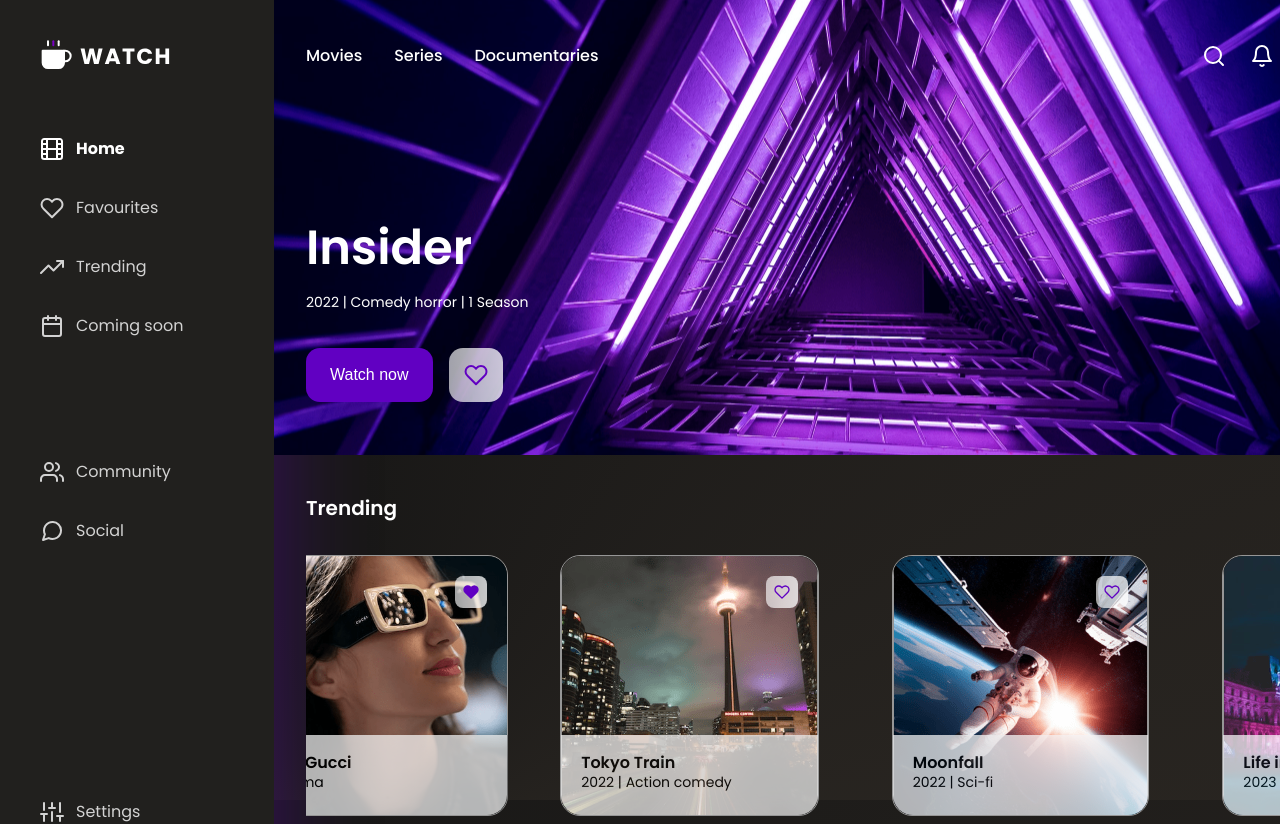
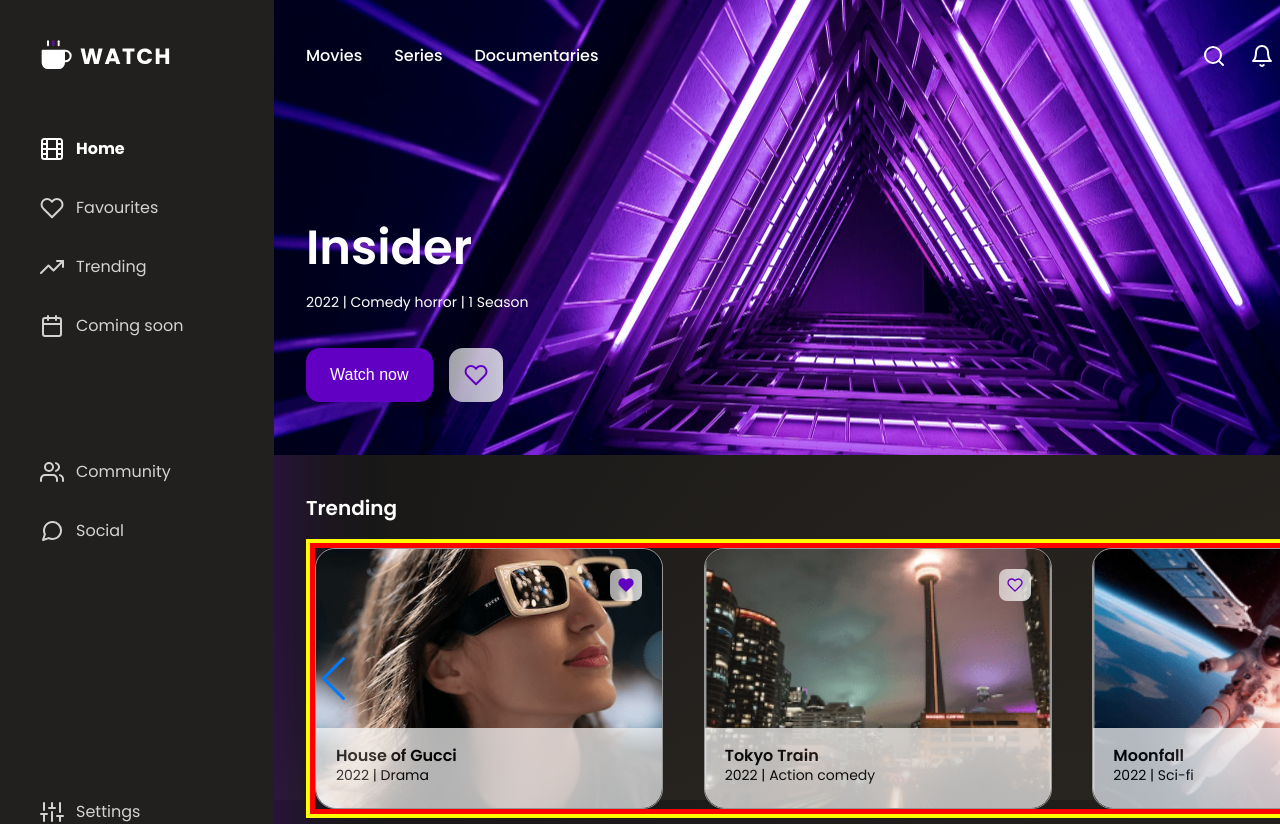
Before and after one commit to yu-nykanorova/movie, a React (Vite) app: page / in a window 1280 px wide. Shown: the top 824 px of the page. Built offline with nearby package versions, Linux system fonts and the light colour scheme; sample sign-in values are in the browser's storage.

Commit message:
slick slider changed by swiper for trending section

```diff
--- a/package.json
+++ b/package.json
@@ -13,8 +13,7 @@
     "react": "^18.2.0",
     "react-dom": "^18.2.0",
     "react-router-dom": "^6.22.3",
-    "react-slick": "^0.30.2",
-    "slick-carousel": "^1.8.1"
+    "swiper": "^11.1.15"
   },
   "devDependencies": {
     "@types/react": "^18.2.66",
--- a/src/index.scss
+++ b/src/index.scss
@@ -2,6 +2,7 @@
 @import "styles/vars";
 @import "styles/mixins";
 @import "styles/layout";
+@import "swiper/swiper-bundle.css";
 
 //shared
 @import "shared/ui/Sidebar/Sidebar.scss";
--- a/src/pages/home/Home.jsx
+++ b/src/pages/home/Home.jsx
@@ -1,5 +1,4 @@
 import React, { useContext } from "react";
-import Slider from "react-slick";
 import { Header } from "../../shared/ui/Header/Header";
 import { Film } from "../../shared/ui/Film/Film";
 import { Link } from "react-router-dom";
@@ -7,8 +6,7 @@
 import { LikeButtonEmpty } from "../../shared/ui/Buttons/LikeButtonEmpty";
 import { LikeButtonFilled } from "../../shared/ui/Buttons/LikeButtonFilled";
 import { FilmsContext } from "../../shared/FilmsContext";
-import "slick-carousel/slick/slick.css";
-import "slick-carousel/slick/slick-theme.css";
+import { Swiper, SwiperSlide } from "swiper/react";
 
 export const Home = () => {
   const { films, toggleFavorite } = useContext(FilmsContext);
@@ -20,30 +18,6 @@
   if (!films || films.length === 0) {
     return <p>Loading films...</p>;
   }
-
-  const sliderSettings = {
-    dots: true,
-    infinite: true,
-    speed: 500,
-    slidesToShow: 3,
-    slidesToScroll: 1,
-    responsive: [
-      {
-        breakpoint: 1024,
-        settings: {
-          slidesToShow: 2,
-          slidesToScroll: 1,
-        },
-      },
-      {
-        breakpoint: 768,
-        settings: {
-          slidesToShow: 1,
-          slidesToScroll: 1,
-        },
-      },
-    ],
-  };
 
   return (
     <div className="home-page">
@@ -73,16 +47,30 @@
       </div>
 
       <div className="trending content">
-        <div className="trend-title">Trending</div>
-        <Slider {...sliderSettings} className="trending-list">
+        <div className="trending__title">Trending</div>
+        <Swiper
+          loop={true}
+          spaceBetween={0} // Расстояние между слайдами
+          slidesPerView={4} // Количество видимых слайдов
+          navigation // Включает кнопки "вперед/назад"
+          pagination={{ clickable: true }} // Точки навигации
+          breakpoints={{
+            1440: { slidesPerView: 4 },
+            1200: { slidesPerView: 3 },
+            992: { slidesPerView: 3 },
+            768: { slidesPerView: 2 },
+            576: { slidesPerView: 1 },
+            0: { slidesPerView: 1 },
+          }}
+        >
           {trendFilms.map((film) => (
-            <div key={film.id} className="trending-item-slide">
-              <Link className="trending-item-link" to={`/filmPage/${film.id}`}>
+            <SwiperSlide key={film.id}>
+              <Link className="trending__item-link" to={`/filmPage/${film.id}`}>
                 <Film film={film} />
               </Link>
-            </div>
+            </SwiperSlide>
           ))}
-        </Slider>
+        </Swiper>
       </div>
 
       <div className="continue-watching content">
--- a/src/pages/home/Home.scss
+++ b/src/pages/home/Home.scss
@@ -28,6 +28,8 @@
 
                 @include mobile {
                     text-align: center;
+                    left: 0;
+                    right: 0;
                 }
             }
 
@@ -54,7 +56,7 @@
                 margin-bottom: 21rem;
 
                 @include mobile {
-                    justify-content: space-evenly;
+                    justify-content: center;
                 }
 
                 &-watch {
@@ -81,30 +83,22 @@
             padding: 20rem;
         }
 
-        .trend-title {
+        &__title {
             font-weight: 600;
             font-size: 20px;
             color: var(--white);
             margin-bottom: 16rem;
         }
 
-        &-list {
-            gap: 30rem;
+        &__list {
+            display: flex;
+            justify-content: space-between;
+            gap: 24rem;
         }
 
-        &-item-slide {
-            padding: 16rem;
-            transition: var(--transition);
-
-            &:hover {
-                transform: scale(1.05);
-            }
-        }
-
-        &-item-link {
-            display: flex;
-            justify-content: center;
-            align-items: center;
+        &__item {
+            width: 100%;
+            max-width: 255rem;
         }
     }
 
@@ -126,6 +120,11 @@
             display: grid;
             grid-template-columns: 1fr 1fr 1fr;
             gap: 24rem;
+
+            @include tablet-small {
+                grid-template-columns: repeat(auto-fill, minmax(180rem, 1fr));
+                gap: 18rem;
+            }
         }
 
         &__film {
@@ -165,22 +164,19 @@
     }
 }
 
-.slider-container {
-    max-width: 100%;
+.swiper {
+    width: 100%;
+    height: auto;
     overflow: hidden;
+    border: 4px solid yellow;
 }
 
-.slick-slider {
-width: 100%;
-overflow: hidden;
+.swiper-wrapper {
+    border: 5rem solid red;
 }
 
-.slick-track {
-display: flex !important;
-width: auto !important;
+.swiper-slide {
+    margin-right: 24rem;
+    //max-width: 255rem;
+    //flex: 0 0 auto; /* Отключает растяжение слайдов */
 }
-
-.slick-slide {
-flex: 0 0 30%;
-width: 100%;
-}
--- a/src/pages/trending/Trending.jsx
+++ b/src/pages/trending/Trending.jsx
@@ -21,8 +21,8 @@
         <div className="trending-page">
             <Header />
             <div className="trending content">
-                <div className="trend-title">Trending at this moment</div>
-                <div className="trending-list">
+                <div className="trending__title">Trending at this moment</div>
+                <div className="trending__list">
                     {trendFilms.map((film) => (
                         <div
                             key={film.id}
--- a/src/pages/trending/Trending.scss
+++ b/src/pages/trending/Trending.scss
@@ -6,14 +6,14 @@
 			padding: 20rem;
 		}
 
-		.trend-title {
+		&__title {
 			font-weight: 600;
 			font-size: 20px;
 			color: var(--white);
 			margin-bottom: 16rem;
 		}
 
-		.trending-list {
+		&__list {
 			display: grid;
 			grid-template-columns: 1fr 1fr 1fr 1fr;
 			gap: 24rem;
--- a/src/shared/ui/Buttons/Buttons.scss
+++ b/src/shared/ui/Buttons/Buttons.scss
@@ -34,7 +34,7 @@
     justify-content: center;
     align-items: center;
 
-    @include mobile {
+    @include tablet-small {
         top: 10rem;
         right: 10rem;
     }
--- a/src/shared/ui/Film/Film.scss
+++ b/src/shared/ui/Film/Film.scss
@@ -86,18 +86,25 @@
     }
 }
 
-.trending-page .film-title, .home-page .film-title {
+.trending-page .film-title {
     @include mobile {
         flex: 50%;
     }
 }
 
-.favorites-page .film-image, .home-page .film-image {
+.favorites-page .film-image {
 	@include tablet-small {
         height: 200rem;
 	}
 
-	@include tablet-small {
-        height: 120rem;
+	@include mobile {
+        height: 140rem;
 	}
 }
+
+.favorites-page .film-info {
+
+	@include mobile {
+        padding: 2rem 5rem;
+	}
+}
```
Also changed, not shown: 1 other file (tests, documents, lock files or other folders).
